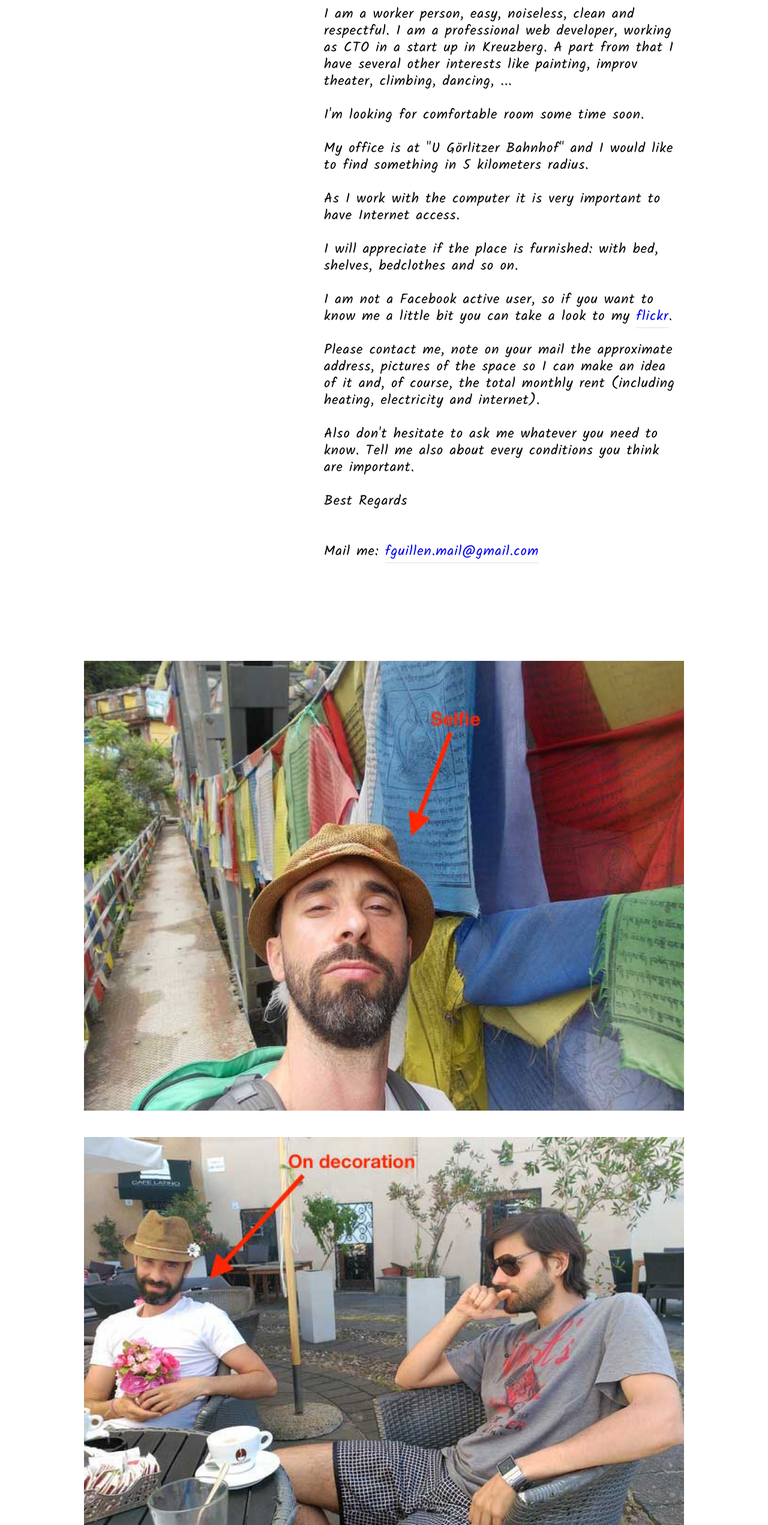
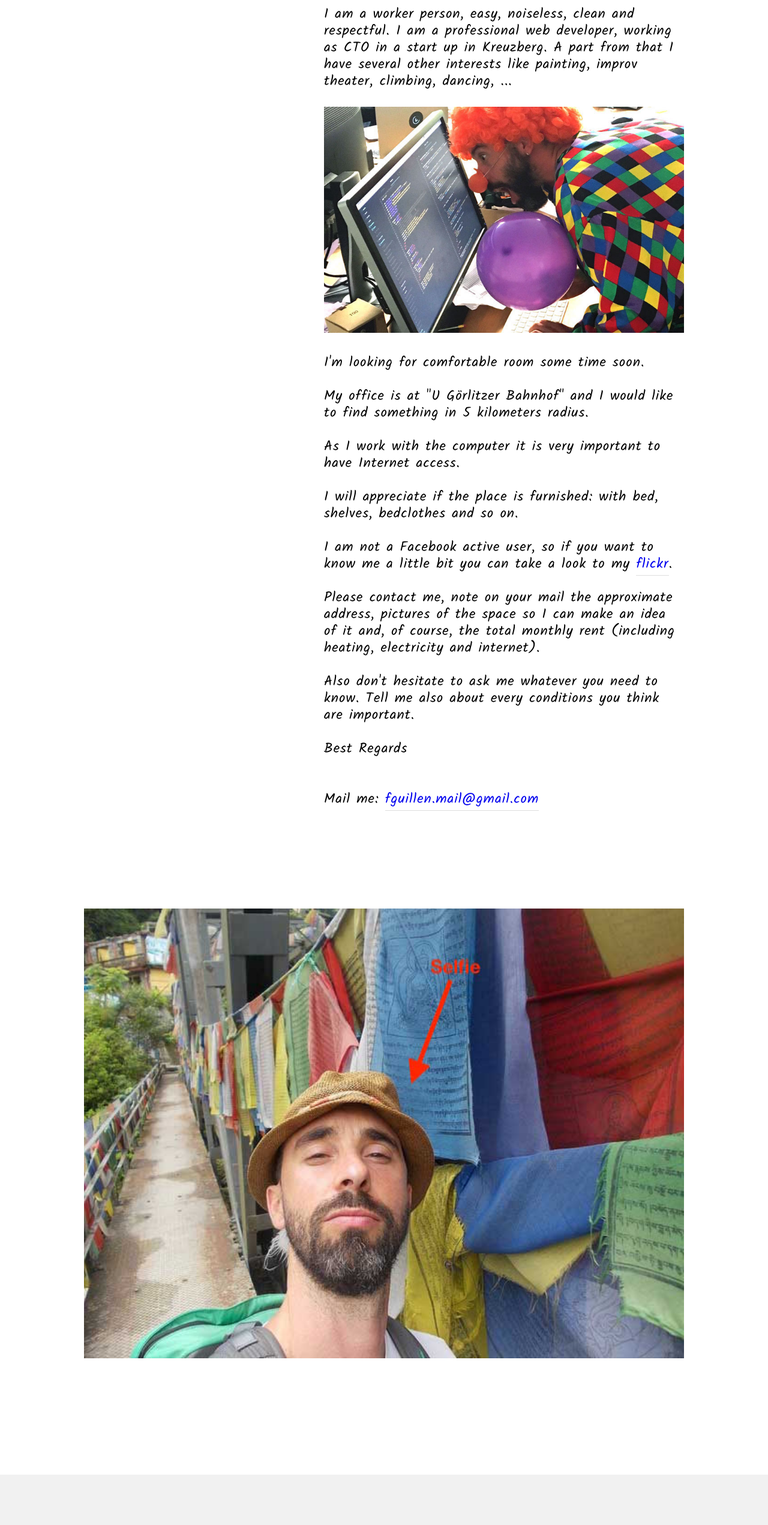
Before and after one commit to fguillen/BerlinApartment2021, a plain HTML site: page index.html in a window 1280 px wide. Shown: the part 257-2800 px from the top of the page at 60% size. Drawn offline with Linux system fonts and the light colour scheme.

Commit message:
Adding new pic

```diff
--- a/index.html
+++ b/index.html
@@ -91,6 +91,7 @@
           Hi,<br/><br/>
           I'm Fernando, I have been living in Berlin for a while.<br/><br/>
           I am a worker person, easy, noiseless, clean and respectful. I am a professional web developer, working as CTO in a start up in Kreuzberg. A part from that I have several other interests like painting, improv theater, climbing, dancing, ...<br/><br/>
+          <img src="img/full/img7.jpg" width="100%"><br/><br/>
           I'm looking for comfortable room some time soon.<br/><br/>
           My office is at "U Görlitzer Bahnhof" and I would like to find something in 5 kilometers radius.<br/><br/>
           As I work with the computer it is very important to have Internet access.<br/><br/>
@@ -110,7 +111,6 @@
 
 
       <img src="img/full/img1.jpg" width="100%"><br/><br/><br/><br/>
-      <img src="img/full/img2.jpg" width="100%"><br/><br/><br/><br/>
   </div>
 
 </div>
```
Also changed, not shown: img/full/img7.jpg (added).
